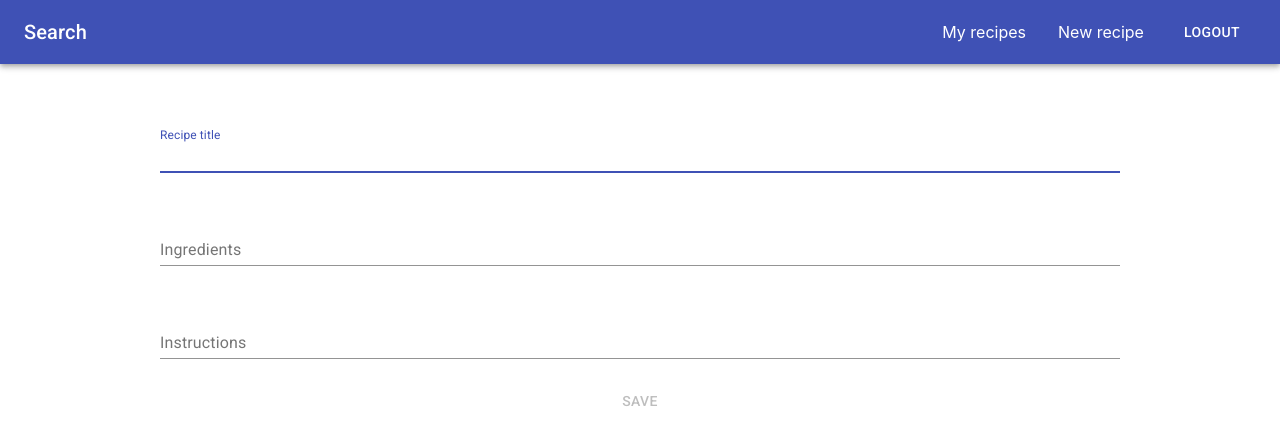
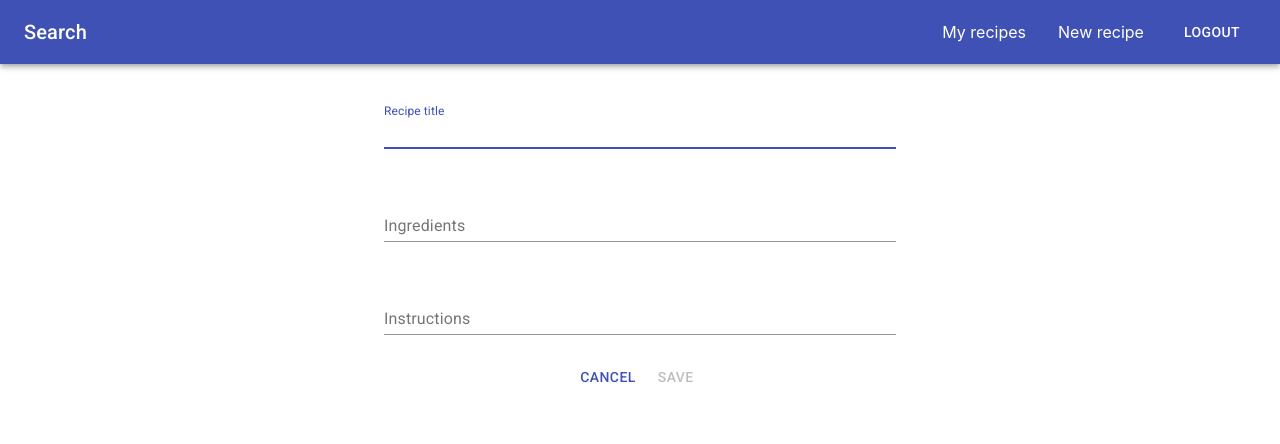
Before and after one commit to hjkar1/recipe-app-fullstack, a React (Create React App) app in the folder client/: page /recipes/new in a window 1280 px wide. Shown: the top 444 px of the page. Built offline with nearby package versions, Linux system fonts and the light colour scheme; sample sign-in values are in the browser's storage.

Commit message:
add cancel button to RecipeForm component, adjust style

```diff
--- a/client/src/components/RecipeForm/RecipeForm.js
+++ b/client/src/components/RecipeForm/RecipeForm.js
@@ -6,13 +6,17 @@ import TextField from '@material-ui/core/TextField';
 
 const useStyles = makeStyles(theme => ({
   container: {
-    margin: theme.spacing(5)
+    margin: theme.spacing(3),
+    [theme.breakpoints.up('sm')]: {
+      margin: 'auto',
+      width: '50%'
+    }
   },
   textField: {
     margin: theme.spacing(3),
     width: '80%'
   },
-  button: {
+  buttonContainer: {
     display: 'block',
     margin: 'auto'
   }
@@ -21,6 +25,7 @@ const useStyles = makeStyles(theme => ({
 const RecipeForm = ({
   handleSubmit,
   handleChange,
+  handleCancel,
   recipe: { title, instructions, ingredients }
 }) => {
   const classes = useStyles();
@@ -61,14 +66,18 @@ const RecipeForm = ({
           value={instructions}
           onChange={handleChange}
         />
+        <div className={classes.buttonContainer}>
+          <Button color="primary" onClick={handleCancel}>
+            Cancel
+          </Button>
           <Button
             color="primary"
             disabled={title.length < 1 || ingredients.length < 1}
-          className={classes.button}
             type="submit"
           >
             Save
           </Button>
+        </div>
       </form>
     </div>
   );
@@ -77,6 +86,7 @@ const RecipeForm = ({
 RecipeForm.propTypes = {
   handleSubmit: PropTypes.func.isRequired,
   handleChange: PropTypes.func.isRequired,
+  handleCancel: PropTypes.func.isRequired,
   title: PropTypes.string,
   instructions: PropTypes.string,
   ingredients: PropTypes.string
```
Lines whose indentation alone changed are shown as unchanged.
